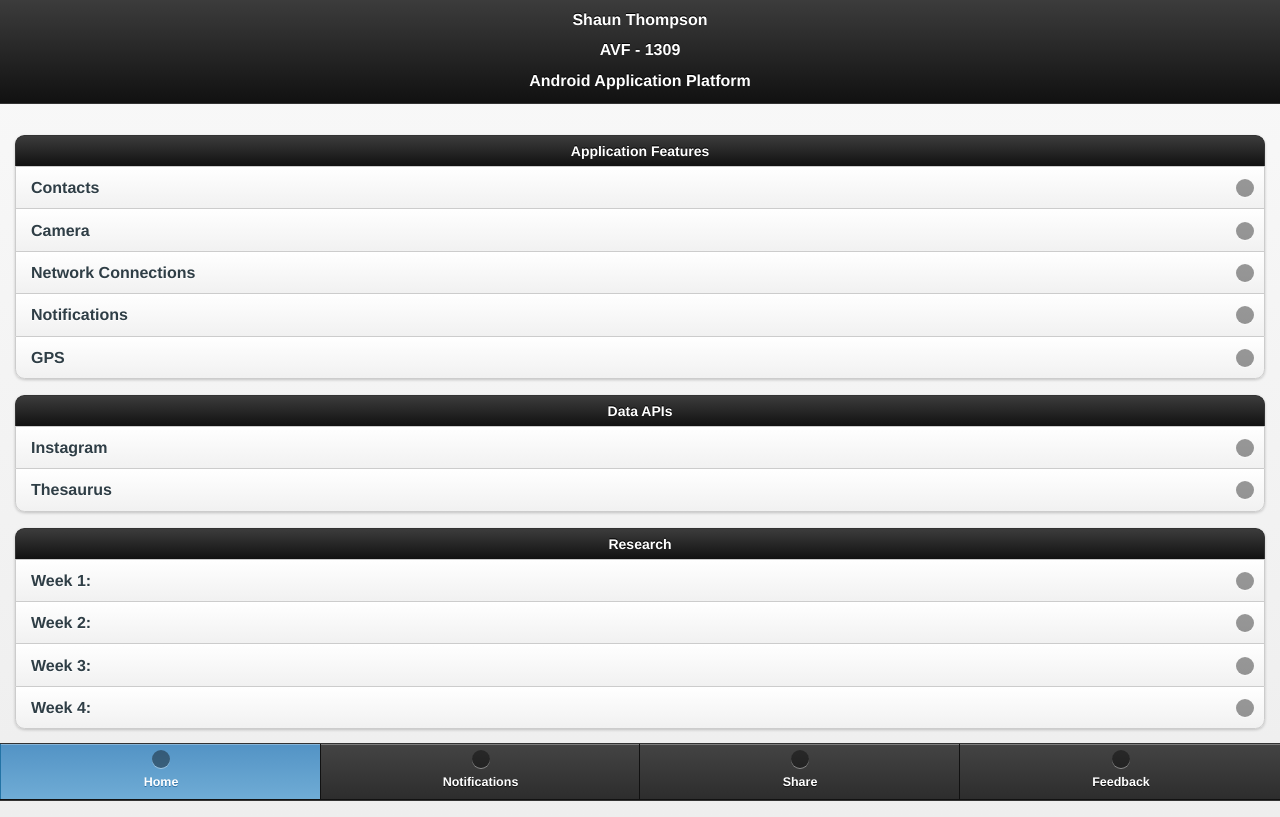
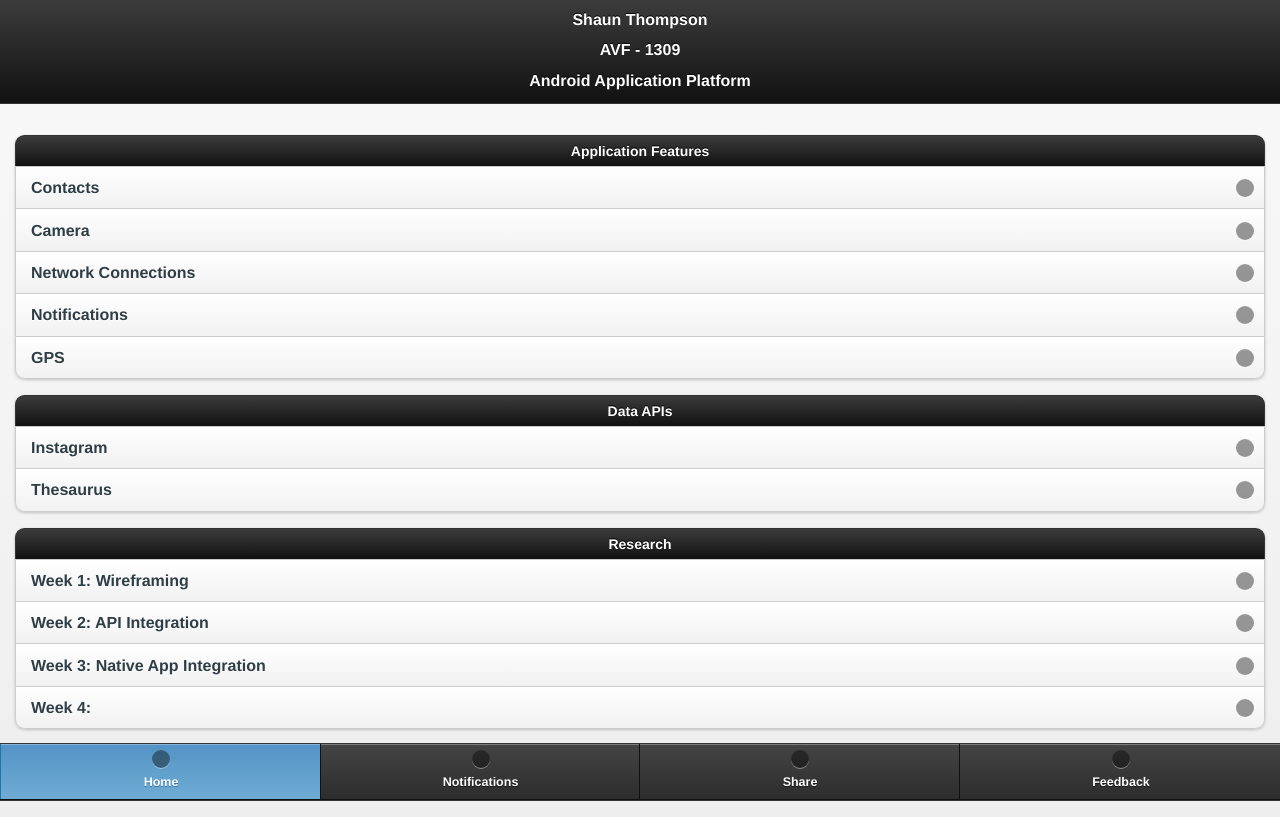
Before and after one commit to n38803/AVF, a plain HTML site: page Application/platforms/AVF-Android/android/assets/www/index.html in a window 1280 px wide. Drawn offline with Linux system fonts and the light colour scheme; files that its build step writes are made by us from their sources; files whose address does not match are found by name.

```diff
--- a/Application/platforms/AVF-Android/android/assets/www/index.html
+++ b/Application/platforms/AVF-Android/android/assets/www/index.html
@@ -44,9 +44,9 @@
 
 			<ul data-role="listview" data-inset="true">
 				<li data-role="list-divider" data-theme="a"><div align="center">Research</div></li>
-				<li><a href="#error">Week 1: </a></li>
-				<li><a href="#error">Week 2: </a></li>
-				<li><a href="#error">Week 3: </a></li>
+				<li><a href="#error">Week 1: Wireframing</a></li>
+				<li><a href="#error">Week 2: API Integration</a></li>
+				<li><a href="#error">Week 3: Native App Integration</a></li>
 				<li><a href="#error">Week 4: </a></li>
 			</ul>
 
```
Also changed, not shown: Application/platforms/AVF-Android/android/assets/www/config.xml (line endings or trailing spaces), 11 other files.
